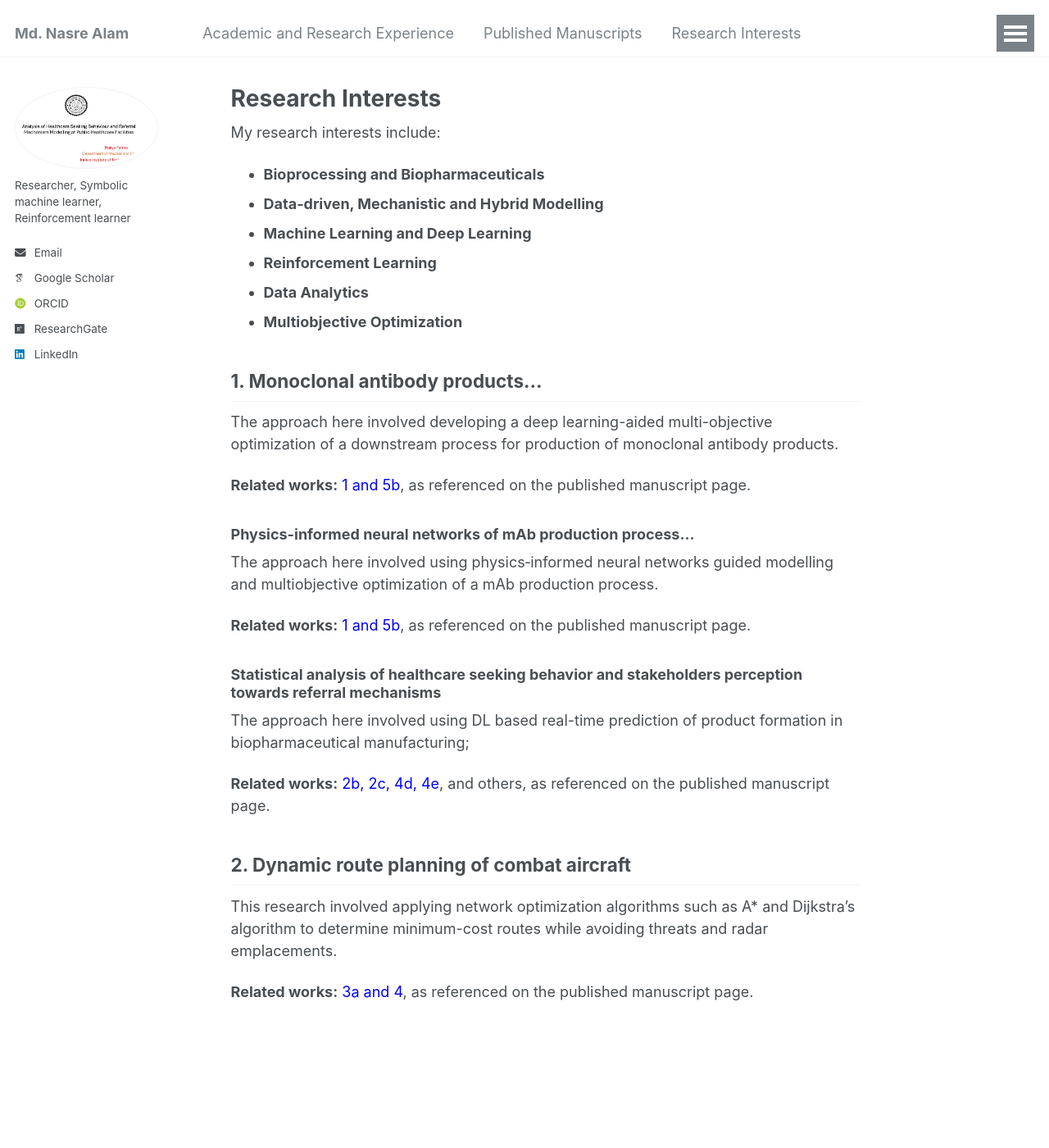
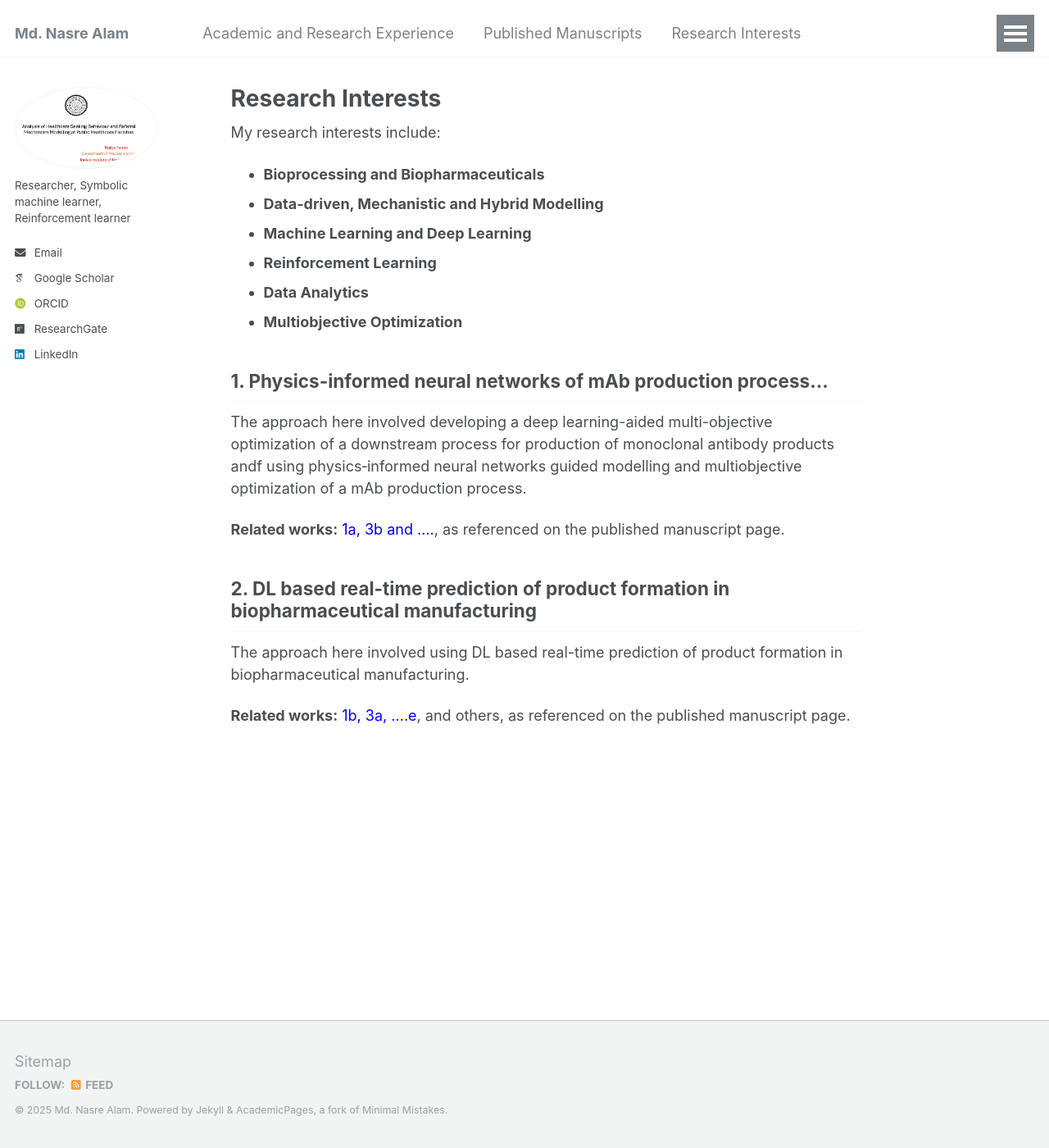
Before and after one commit to mdnasreiit/mdnasreiit.github.io, a Jekyll site: the page built from _pages/terms.md, in a window 1280 px wide and 1400 px high. Shown: the whole window at 82% size. Built offline with Jekyll 4.4.1, drawn with Linux system fonts in a browser that asks for light colours; some web fonts are replaced.

Commit message:
Update terms.md

```diff
--- a/_pages/terms.md
+++ b/_pages/terms.md
@@ -18,27 +18,15 @@ My research interests include:
 - **Multiobjective Optimization**
 
 
-## 1. Monoclonal antibody products...
+## 1. Physics-informed neural networks of mAb production process...
 
-The approach here involved developing a deep learning-aided multi-objective optimization of a downstream process for production of monoclonal antibody products.
+The approach here involved developing a deep learning-aided multi-objective optimization of a downstream process for production of monoclonal antibody products andf using physics‐informed neural networks guided modelling and multiobjective optimization of a mAb production process.
 
-**Related works:** <span style="color:blue">1 and 5b</span>, as referenced on the published manuscript page.
+**Related works:** <span style="color:blue"> 1a, 3b and ....</span>, as referenced on the published manuscript page.
 
-### Physics-informed neural networks of mAb production process...
+## 2. DL based real-time prediction of product formation in biopharmaceutical manufacturing
 
-The approach here involved using physics‐informed neural networks guided modelling and multiobjective optimization of a mAb production process.
-
-**Related works:** <span style="color:blue">1 and 5b</span>, as referenced on the published manuscript page.
-
-### Statistical analysis of healthcare seeking behavior and stakeholders perception towards referral mechanisms
-
-The approach here involved using DL based real-time prediction of product formation in biopharmaceutical manufacturing;
+The approach here involved using DL based real-time prediction of product formation in biopharmaceutical manufacturing.
 
 
-**Related works:** <span style="color:blue">2b, 2c, 4d, 4e</span>, and others, as referenced on the published manuscript page.
-
-
-## 2. Dynamic route planning of combat aircraft
-This research involved applying network optimization algorithms such as A* and Dijkstra's algorithm to determine minimum-cost routes while avoiding threats and radar emplacements.  <br>
-
-**Related works:** <span style="color:blue">3a and 4</span>, as referenced on the published manuscript page.
+**Related works:** <span style="color:blue">1b, 3a, ....e</span>, and others, as referenced on the published manuscript page.
```
